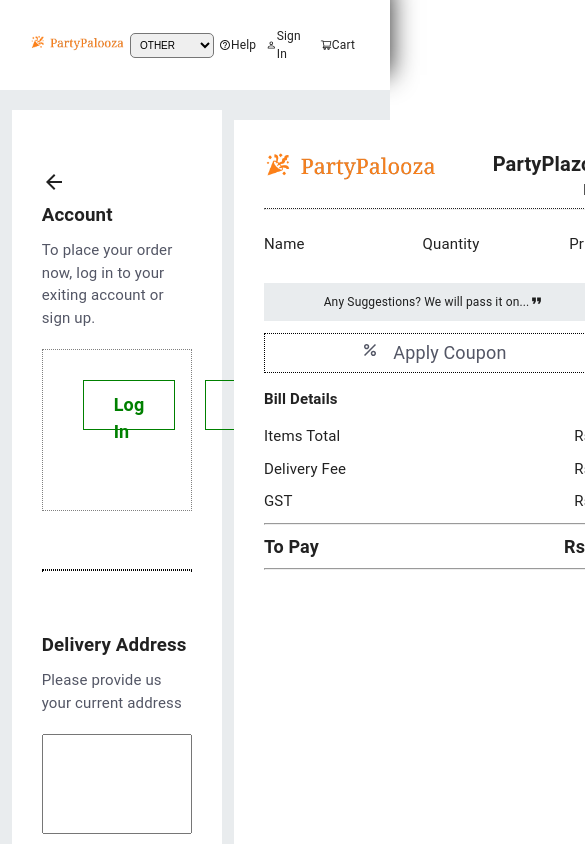
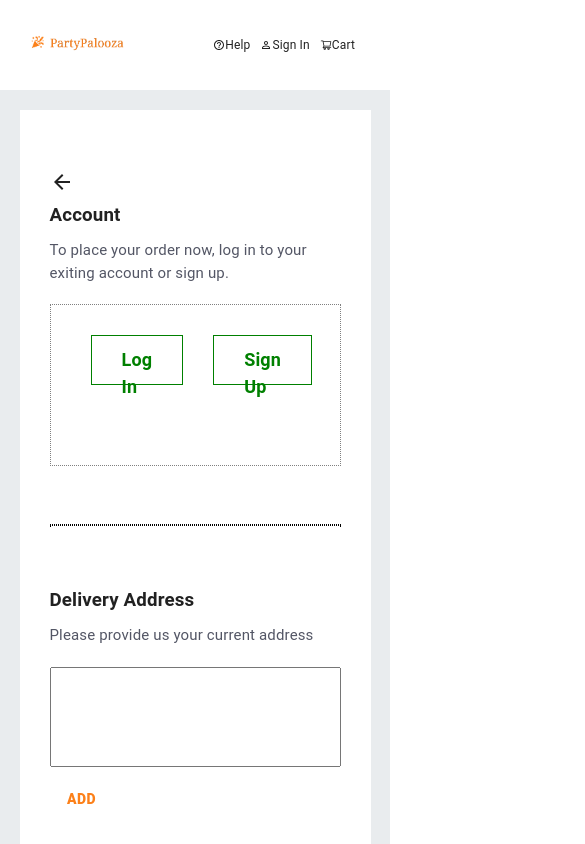
Before and after one commit to yatin300701/partyplazooFrontend, a React (Vite) app: page /checkout in a window 390 px wide. Shown: the top 844 px of the page, 585 px wide, since content can reach past the window. Built offline with nearby package versions, Linux system fonts and the light colour scheme; grey boxes are pictures that could not be loaded.

Commit message:
made it response

```diff
--- a/src/Helpers/Filter.tsx
+++ b/src/Helpers/Filter.tsx
@@ -12,15 +12,11 @@ export default function Filter(props: any) {
 
     useEffect(() => {
         const delay = setTimeout(() => {
-            if (search != "") {
-                props?.setCopyData(props.copydata.filter((e: any) => {
-                    const normalizedString = e.name.toLowerCase().replace(/\s/g, '');
-                    const normalizedSubstring = search.toLowerCase().replace(/\s/g, '');
-                    return normalizedString.includes(normalizedSubstring);
-                }))
-            }
-            else
-                props?.setCopyData(props.copydata)
+            props?.setCopyData(props.copydata.filter((e: any) => {
+                const normalizedString = e.name.toLowerCase().replace(/\s/g, '');
+                const normalizedSubstring = search.toLowerCase().replace(/\s/g, '');
+                return normalizedString.includes(normalizedSubstring);
+            }))
         }, 500)
         return () => clearTimeout(delay)
     }, [search])
--- a/src/RoutePages/CheckoutPage.tsx
+++ b/src/RoutePages/CheckoutPage.tsx
@@ -309,13 +309,13 @@ export default function CheckoutPage() {
               </BillP>
               {coupon ? <BillP>
                 <BillSpan>Discount</BillSpan>
-                <BillSpan>Rs {(total + 0.1 * total + 30) * 0.1}</BillSpan>
+                <BillSpan>Rs {total ? (total + 0.1 * total + 30) * 0.1 : 0}</BillSpan>
               </BillP> : ""}
               <hr />
               <BillBP>
                 <BillBSpan>To Pay</BillBSpan>
                 <BillBSpan>{
-                  address ? <>Rs {total + (total == 0 ? 0 : 30) + 0.1 * total - (coupon ? (total + 0.1 * total + 30) * 0.1 : 0)}</> : <>Rs --</>
+                  address ? <>Rs {total + (total == 0 ? 0 : 30) + 0.1 * total - (coupon ? total ? (total + 0.1 * total + 30) * 0.1 : 0 : 0)}</> : <>Rs --</>
                 }
 
                 </BillBSpan>
--- a/src/Styles/CakeNav.style.tsx
+++ b/src/Styles/CakeNav.style.tsx
@@ -17,7 +17,6 @@ export const CompanyImg = styled("img")(() => ({
   "@media(max-width:658px)": {
     width: "150px"
   },
-  // 512
   "@media(max-width:512px)": {
     width: "100px"
   }
@@ -32,12 +31,10 @@ export const CakePlace = styled("div")(() => ({
   "@media(max-width:658px)": {
     fontSize: "14px"
   },
-  // fontSize: "12px"
   "@media(max-width:512px)": {
     fontSize: "12px",
     margin: "5px"
   },
-
 }));
 export const CakeNavRight = styled("div")(() => ({
   display: "flex",
@@ -57,5 +54,8 @@ export const CakePlaceLocation = styled("select")(() => ({
   },
   "@media(max-width:512px)": {
     fontSize: "10px"
+  },
+  "@media(max-width:402px)": {
+    display: "none"
   }
 }));
--- a/src/Styles/Checkout.style.tsx
+++ b/src/Styles/Checkout.style.tsx
@@ -5,6 +5,10 @@ export const MainBody = styled("div")(() => ({
   display: "grid",
   gridTemplateColumns: "60% 40%",
   backgroundColor: "#e9ecee",
+  "@media(max-width:799px)": {
+    display: "flex",
+    flexDirection: "column"
+  }
   //   gap: "40px",
 }));
 export const RightDisplay = styled("div")(() => ({
@@ -12,19 +16,35 @@ export const RightDisplay = styled("div")(() => ({
   padding: "30px 30px",
   width: "400px",
   backgroundColor: "white",
+  "@media(max-width:965px)": {
+    width: "300px"
+  },
+  "@media(max-width:799px)": {
+    width: "90%",
+    margin: "20px auto",
+    padding: "30px",
+  }
 }));
 export const LeftDisplay = styled("div")(() => ({
   backgroundColor: "white",
   width: "90%",
   margin: "20px auto",
   padding: "30px",
+  "@media(max-width:799px)": {
+
+  }
 }));
 export const CheckoutTitle = styled("div")(() => ({
   display: "flex",
   height: "50px",
+  "@media(max-width:993px)": {
+    flexDirection: "column",
+    height: "auto"
+  }
 }));
 export const CheckoutImg = styled("img")(() => ({
   height: "40px",
+  width: "200px"
 }));
 export const CheckoutHeading = styled("div")(() => ({
   display: "flex",
@@ -32,6 +52,9 @@ export const CheckoutHeading = styled("div")(() => ({
   flexDirection: "column",
   justifyContent: "center",
   alignItems: "end",
+  "@media(max-width:993px)": {
+    // flexDirection: "row"
+  }
 }));
 export const CheckoutH = styled("h3")(() => ({
   fontSize: "20px",
@@ -167,10 +190,14 @@ export const AImg = styled("img")(() => ({
   width: "100px",
   height: "100px",
   borderRadius: "50%",
+  "@media(max-width:1066px)": {
+    display: "none"
+  }
 }));
 export const AddressInput = styled("input")(() => ({
   height: "100px",
   width: "100%",
+  overflow: "hidden"
 }));
 export const AbodyC = styled("div")(() => ({
   display: "flex",
@@ -186,7 +213,8 @@ export const Addiv = styled("div")(() => ({
 export const LeftAdd = styled("div")(() => ({
 }))
 export const RightAdd = styled("div")(() => ({
-  padding: "0px 20px"
+  padding: "0px 20px",
+  overflow: "hidden"
 }))
 export const SpanButton = styled("div")(() => ({
   padding: "10px 0px",
@@ -196,7 +224,12 @@ export const SpanButton = styled("div")(() => ({
   fontWeight: "800",
 
 }))
-export const AbodyL = styled("div")({})
+export const AbodyL = styled("div")({
+  "@media(max-width:1066px)": {
+    fontSize: "15px"
+  }
+
+})
 export const AbodyR = styled("div")({})
 export const BtnDiv = styled("div")(() => ({
   fontSize: "18px",
--- a/src/Styles/Description.style.tsx
+++ b/src/Styles/Description.style.tsx
@@ -4,29 +4,49 @@ import { theme } from "../mui-theme";
 export const DescriptionBody = styled("div")({
   width: "900px",
   margin: "50px auto",
+  "@media(max-width:1000px)": {
+    width: "600px"
+  },
+  "@media(max-width:660px)": {
+    width: "400px"
+  },
+  "@media(max-width:420px)": {
+    width: "300px"
+  },
+
 });
 export const Heading = styled("div")({
   display: "flex",
   justifyContent: "space-between",
   padding: "50px 0px 0px 0px",
+
 });
 export const LeftHeading = styled("div")({});
 export const Name = styled("h2")({
   fontSize: "20px",
   margin: "0px",
   padding: "10px 0px",
+  "@media(max-width:462px)": {
+    fontSize: "15px"
+  }
 });
 export const Tags = styled("p")(() => ({
   fontSize: "15px",
   margin: "0px",
   padding: "0px",
   color: theme.customPalette.Grey,
+  "@media(max-width:462px)": {
+    fontSize: "14px"
+  }
 }));
 export const Location = styled("p")({
   fontSize: "15px",
   margin: "0px",
   padding: "0px",
   color: theme.customPalette.Grey,
+  "@media(max-width:462px)": {
+    fontSize: "14px"
+  }
 });
 export const RightHeading = styled("div")({});
 export const RatingBox = styled("div")({
@@ -38,6 +58,10 @@ export const RatingBox = styled("div")({
   padding: "15px",
   borderRadius: "3px",
   width: "100px",
+  "@media(max-width:462px)": {
+    fontSize: "14px",
+    padding: "10px",
+  }
 });
 export const RatingPara = styled("p")({
   margin: "0px",
@@ -59,6 +83,7 @@ export const Notice = styled("p")({
   display: "flex",
   alignItems: "center",
   color: theme.customPalette.Grey,
+
 });
 export const Extras = styled("div")({
   display: "flex",
@@ -69,6 +94,9 @@ export const Time = styled("p")({
   display: "flex",
   justifyContent: "center",
   marginRight: "100px  ",
+  "@media(max-width:434px)": {
+    marginRight: "50px"
+  }
 });
 export const Price = styled("p")({
   fontSize: "16px",
--- a/src/Styles/reviewsection.style.tsx
+++ b/src/Styles/reviewsection.style.tsx
@@ -56,6 +56,9 @@ export const CommentInput = styled("p")(() => ({
   padding: "0px 0px 10px 0px",
   margin: "0px",
   width: "842px",
+  "@media(max-width:1018px)": {
+    width: "auto"
+  },
 }));
 export const CommentBottom = styled("div")(() => ({
   display: "flex",
```
